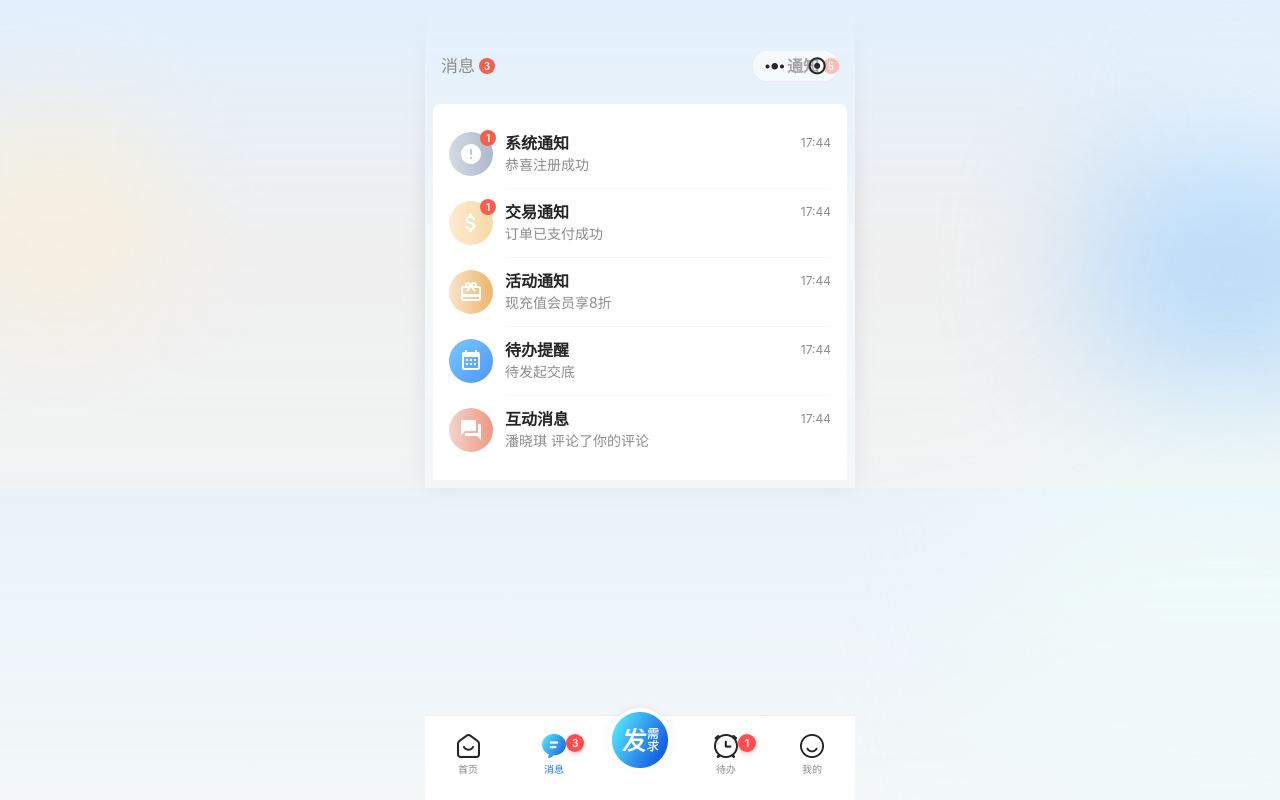
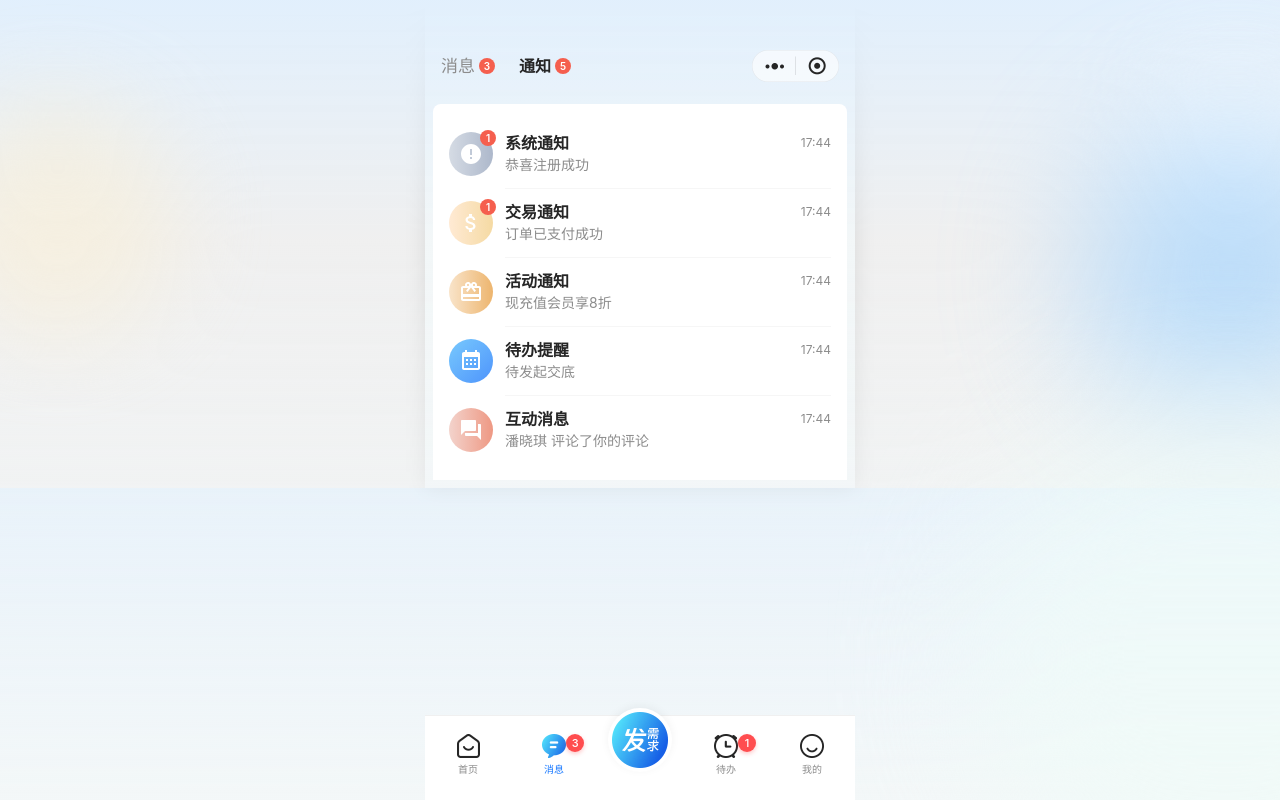
Before and after one commit to crowI9/fabu, a Vue app: page /notification in a window 1280 px wide. Built offline with nearby package versions, Linux system fonts and the light colour scheme.

Commit message:
调整通知页面tab间距与消息页面一致

```diff
--- a/src/views/Notification.vue
+++ b/src/views/Notification.vue
@@ -231,7 +231,7 @@ const goToMessage = () => {
 .header-row {
   display: flex;
   align-items: center;
-  justify-content: space-between;
+  gap: 24px;
   height: 100%;
 }
 
```
